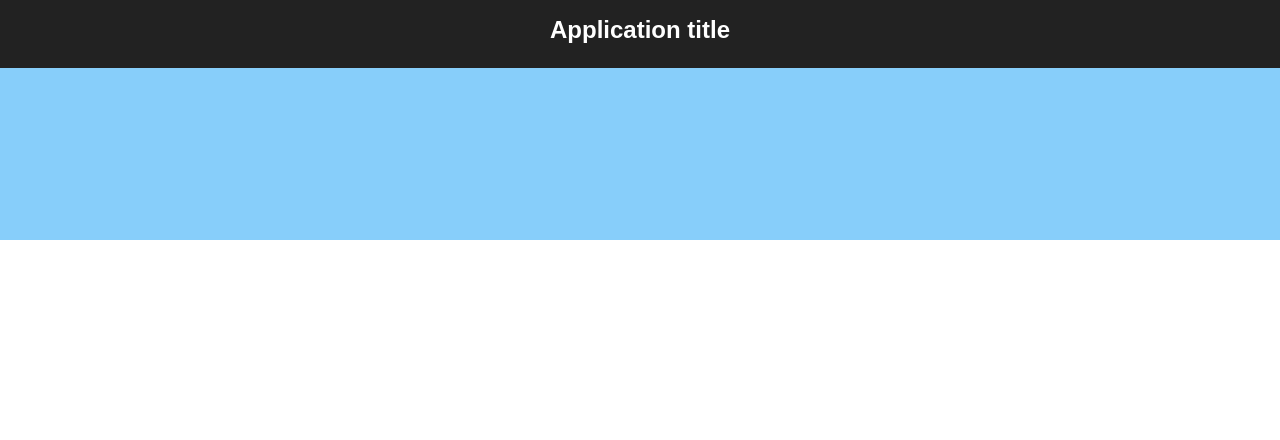
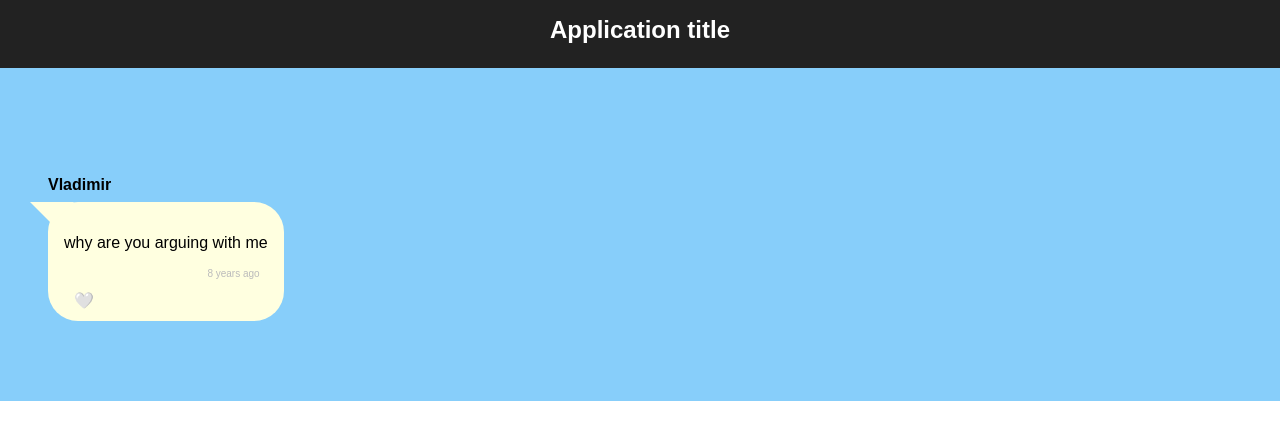
Before and after one commit to AdaGold/react-chatlog, a React (Vite) app: page / in a window 1280 px wide. Shown: the top 440 px of the page. Built offline with nearby package versions, Linux system fonts and the light colour scheme.

Commit message:
Wave 01: Render one ChatEntry component

```diff
--- a/src/App.jsx
+++ b/src/App.jsx
@@ -1,4 +1,6 @@
 import './App.css';
+import ChatEntry from './components/ChatEntry';
+import messagesData from './data/messages.json';
 
 const App = () => {
   return (
@@ -7,6 +9,12 @@ const App = () => {
         <h1>Application title</h1>
       </header>
       <main>
+        <ChatEntry
+          sender={messagesData[0].sender}
+          body={messagesData[0].body}
+          timeStamp={messagesData[0].timeStamp}/>
+        {/* <ChatEntry messages={messagesData}/> */}
+
         {/* Wave 01: Render one ChatEntry component
         Wave 02: Render ChatLog component */}
       </main>
--- a/src/components/ChatEntry.jsx
+++ b/src/components/ChatEntry.jsx
@@ -1,21 +1,54 @@
 import './ChatEntry.css';
+import TimeStamp from './TimeStamp';
+import PropTypes from 'prop-types';
 
-const ChatEntry = () => {
+const ChatEntry = ({ sender, body, timeStamp }) => {
   return (
     // Replace the outer tag name with a semantic element that fits our use case
-    <replace-with-relevant-semantic-element className="chat-entry local">
-      <h2 className="entry-name">Replace with name of sender</h2>
+    <div className="chat-entry local">
+      <h2 className="entry-name"> {sender}</h2>
       <section className="entry-bubble">
-        <p>Replace with body of ChatEntry</p>
-        <p className="entry-time">Replace with TimeStamp component</p>
-        <button className="like">🤍</button>
+        <p>{body}</p>
+        <p className="entry-time">
+          <TimeStamp time={timeStamp} />
+        </p>
+        <button className="like" >🤍</button>
       </section>
-    </replace-with-relevant-semantic-element>
+    </div>
   );
 };
 
+// const chatEntryComponents = messages.map((message) => {
+//   return (
+//     // Replace the outer tag name with a semantic element that fits our use case
+//     <div className="chat-entry local">
+//       <h2 className="entry-name"> {message.sender}</h2>
+//       <section className="entry-bubble">
+//         <p>{message.body}</p>
+//         <p className="entry-time">
+//           <TimeStamp time={message.timeStamp}/>
+//         </p>
+//         <button className="like" >🤍</button>
+//       </section>
+//     </div>
+//   );
+// });
+// return (
+//   <section className='chat'>
+//     <ul>{chatEntryComponents}</ul>
+//   </section>
+// );
+
+
 ChatEntry.propTypes = {
-  // Fill with correct proptypes
+  messages: PropTypes.arrayOf(
+    PropTypes.shape({
+      sender: PropTypes.string.isRequired,
+      body: PropTypes.string.isRequired,
+      timeStamp: PropTypes.string.isRequired,
+      liked: PropTypes.bool.isRequired,
+    })
+  )
 };
 
 export default ChatEntry;
```
Also changed, not shown: 1 other file (tests, documents, lock files or other folders).
